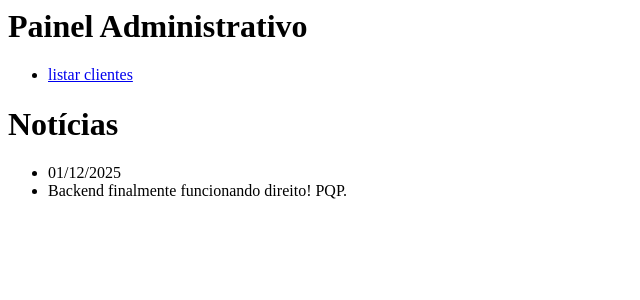
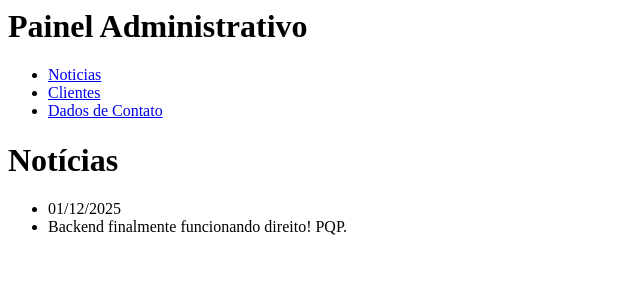
Before and after one commit to MarcioRSPereira/projeto-php-2025-02, a PHP site: page /admin/admin.php?pg=noticias in a window 1280 px wide. Shown: the top 300 px of the page, without its empty margins (0-640 px from the left). Run offline with PHP 8.4, Linux system fonts and the light colour scheme.

Commit message:
Update admin.php

```diff
--- a/admin/admin.php
+++ b/admin/admin.php
@@ -1,14 +1,18 @@
 <?php
     echo "<h1>Painel Administrativo</h1>";
+?>
 
-
-?>
 <nav class="navbar navbar-expand-sm bg-primary navbar-dark">
     <div class="container-fluid">
         <ul class="navbar-nav">
             <li class="nav-item">
-                <a class="nav-link" href="?pg=clientesLista"> listar clientes</a>
+                <a class="nav-link" href="?pg=noticias">Noticias</a>
             </li>
+            <li class="nav-item">
+                <a class="nav-link"  href="?pg=clienteslista">Clientes</a>
+            </li>
+            <li class="nav-item">
+                <a class="nav-link" href="?pg=contato">Dados de Contato</a>
             </li>
         </ul>
     </div>
```
